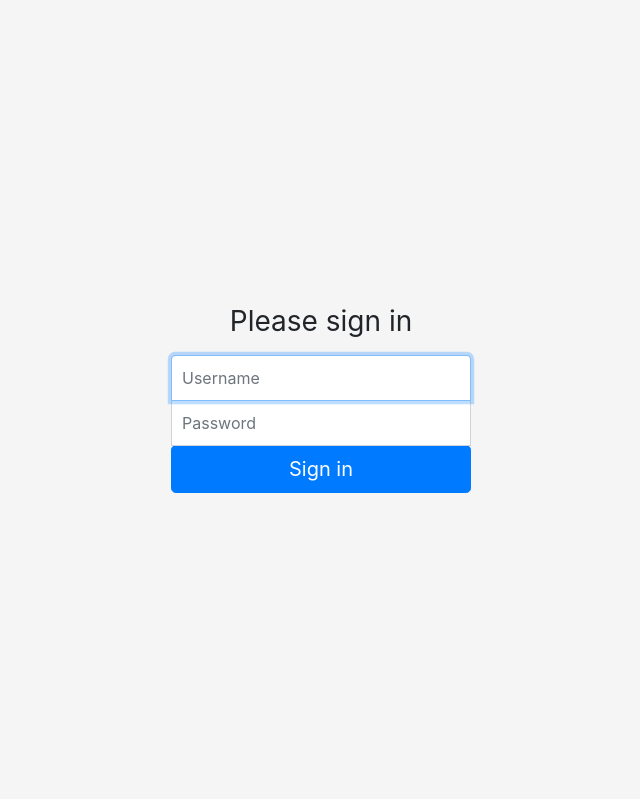
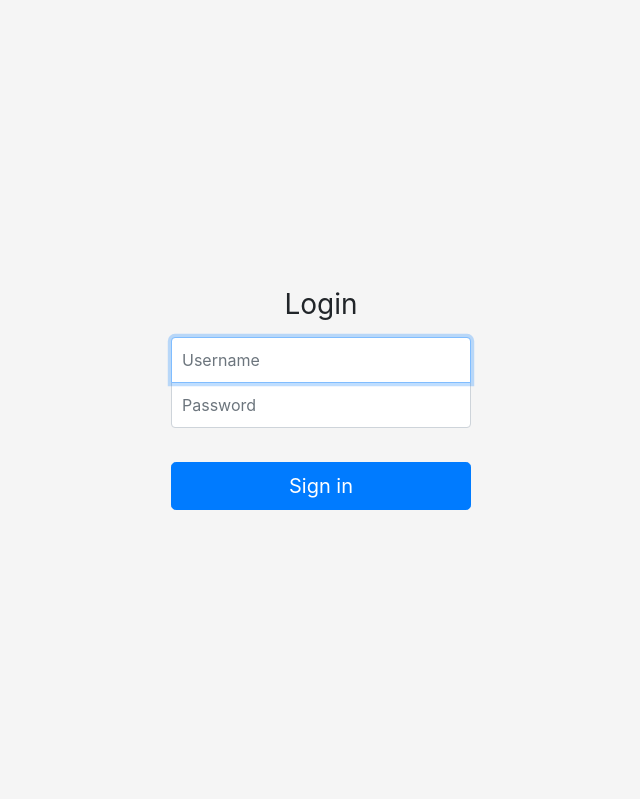
Before and after one commit to AndrewCasta/wine.io, a Flask app: page /login in a window 1280 px wide. Shown: the part 57-856 px from the top of the page, without its empty margins (319-959 px from the left). Run offline with Flask 2, Linux system fonts and the light colour scheme; some libraries are stand-ins or nearby versions.

Commit message:
updated page names

```diff
--- a/static/css/style.css
+++ b/static/css/style.css
@@ -492,12 +492,12 @@ Log-in
   border-top-left-radius: 0;
   border-top-right-radius: 0;
 }
-#password {
+.main-register #password {
   margin-bottom: -1px;
   border-bottom-right-radius: 0;
   border-bottom-left-radius: 0;
 }
-#password-check {
+.main-register #password-check {
   margin-bottom: 10px;
   border-top-left-radius: 0;
   border-top-right-radius: 0;
--- a/templates/add.html
+++ b/templates/add.html
@@ -2,7 +2,7 @@
 
 <!-- prettier-ignore -->
 {% block title %}
-add
+Add
 {% endblock %}
 
 <!-- prettier-ignore -->
--- a/templates/edit.html
+++ b/templates/edit.html
@@ -2,7 +2,7 @@
 
 <!-- prettier-ignore -->
 {% block title %}
-edit
+Edit
 {% endblock %}
 
 <!-- prettier-ignore -->
--- a/templates/error.html
+++ b/templates/error.html
@@ -1,5 +1,10 @@
 <!-- prettier-ignore -->
 {% extends "layout.html" %}
+
+<!-- prettier-ignore -->
+{% block title %}
+Error
+{% endblock %}
 
 <!-- prettier-ignore -->
 {% block body %}
--- a/templates/index.html
+++ b/templates/index.html
@@ -3,7 +3,7 @@
 
 <!-- prettier-ignore -->
 {% block title %}
-home
+Home
 {% endblock %}
 
 <!-- prettier-ignore -->
--- a/templates/login.html
+++ b/templates/login.html
@@ -3,20 +3,21 @@
 
 <!-- prettier-ignore -->
 {% block title %}
-login
+Login
 {% endblock %}
 
 <!-- prettier-ignore -->
 {% block body %}
 <main class="text-center main-login">
   <form class="form-signin" action="/login" method="POST">
-    <h1 class="h3 mb-3 font-weight-normal">Please sign in</h1>
+    <h1 class="h3 mb-3 font-weight-normal">Login</h1>
     <!-- username -->
     <label for="text" class="sr-only">Username</label>
     <input type="text" id="username" name="username" class="form-control" placeholder="Username" required autofocus />
     <!-- password -->
     <label for="password" class="sr-only">Password</label>
     <input type="password" id="password" name="password" class="form-control" placeholder="Password" required />
+    <br />
     <button class="btn btn-lg btn-primary btn-block" type="submit">Sign in</button>
     <!-- error message -->
     {% if error %}
--- a/templates/register.html
+++ b/templates/register.html
@@ -3,14 +3,14 @@
 
 <!-- prettier-ignore -->
 {% block title %}
-register
+Register
 {% endblock %}
 
 <!-- prettier-ignore -->
 {% block body %}
 <main class="text-center main-register">
   <form action="/register" method="POST" class="form-register">
-    <h1 class="h3 mb-3 font-weight-normal">Please register</h1>
+    <h1 class="h3 mb-3 font-weight-normal">Register</h1>
     <div class="form-group">
       <label for="username">Choose a username</label>
       <!-- username -->
--- a/templates/template.html
+++ b/templates/template.html
@@ -1,5 +1,10 @@
 <!-- prettier-ignore -->
 {% extends "layout.html" %}
+
+<!-- prettier-ignore -->
+{% block title %}
+
+{% endblock %}
 
 <!-- prettier-ignore -->
 {% block body %}
```
